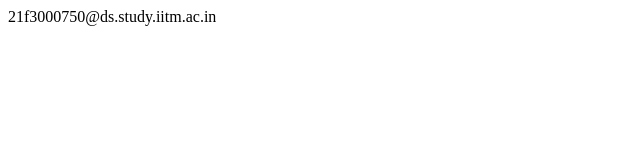
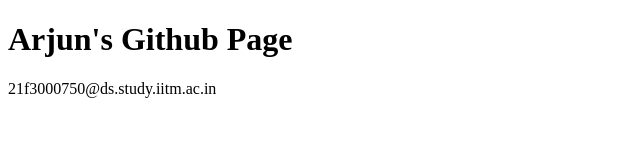
Before and after one commit to 21f3000750/21f3000750.github.io, a plain HTML site: page index.html in a window 1280 px wide. Shown: the whole page, without its empty margins (0-640 px from the left). Drawn offline with Linux system fonts and the light colour scheme.

Commit message:
Update index.html

```diff
--- a/index.html
+++ b/index.html
@@ -5,6 +5,8 @@
     <meta name="viewport" content="width=device-width, initial-scale=1.0" />
     <title>Arjun's Github Page</title>
   </head>
-  <body></body>
+  <body>
+    <h1>Arjun's Github Page</h1>
+  </body>
   <!--email_off-->21f3000750@ds.study.iitm.ac.in<!--/email_off-->
 </html>
```
